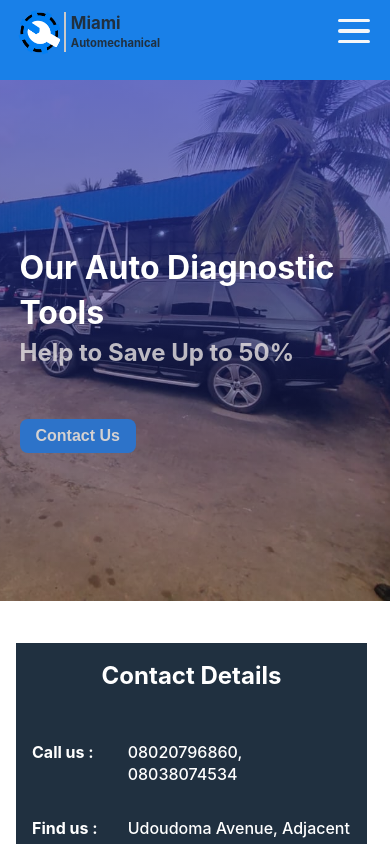
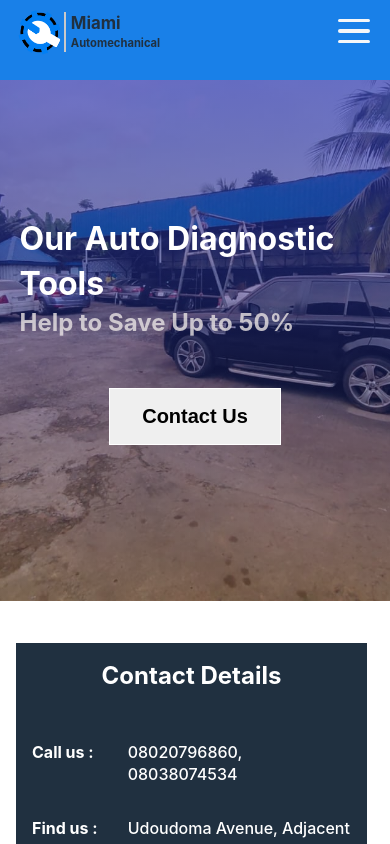
Before and after one commit to Mayor1234/miami-automechanic, a React (Create React App) app: page / in a window 390 px wide. Shown: the top 844 px of the page. Built offline with nearby package versions, Linux system fonts and the light colour scheme; a web font is replaced by a local one.

Commit message:
modiefied hero banner animation and process page responsiveness

```diff
--- a/src/components/googleAds/GoogleAds.js
+++ b/src/components/googleAds/GoogleAds.js
@@ -14,7 +14,6 @@ function GoogleAds(props) {
         class="adsbygoogle"
         style={{ display: 'block' }}
         data-ad-format="auto"
-        data-ad-layout-key="-Yo-ur-la-yo-ut-ke-y"
         data-ad-client="ca-pub-1467151583136063"
         data-ad-slot={dataAdSlot}
         data-full-width-responsive="true"
--- a/src/components/header/header.scss
+++ b/src/components/header/header.scss
@@ -97,8 +97,7 @@ nav {
         width: 100%;
 
         &:hover {
-          color: #203040;
-          padding: 1.6rem 0;
+          padding: 0;
           background-color: rgba(25, 129, 232, 0.785);
           border-bottom: none;
           transition: all 0.35s ease-in-out;
@@ -121,3 +120,17 @@ nav {
     }
   }
 }
+
+@media only screen and (max-width: 320px) and (max-width: 390px) {
+  .nav-container .right-nav {
+    .main-nav {
+      height: 50vh;
+      padding-top: 2.5rem;
+      li {
+        width: 100%;
+        padding: 0;
+        cursor: pointer;
+      }
+    }
+  }
+}
--- a/src/components/main/about/about.scss
+++ b/src/components/main/about/about.scss
@@ -115,7 +115,7 @@ a {
 @media only screen and (max-width: 768px) {
   .about-container {
     display: flex;
-    flex-direction: column;
+    flex-direction: column-reverse;
     justify-content: center;
     align-items: center;
     width: 90%;
@@ -175,7 +175,7 @@ a {
 
     .about-container {
       display: flex;
-      flex-direction: column;
+      flex-direction: column-reverse;
       justify-content: center;
       align-items: center;
       width: 90%;
--- a/src/components/main/heroBanner/HeroBanner.jsx
+++ b/src/components/main/heroBanner/HeroBanner.jsx
@@ -11,9 +11,6 @@ function HeroBanner() {
       <GoogleAds dataAdSlot={2189077895} />
       <div className="slider-container">
         <Slider slides={slides} />
-        <Link to="/contact">
-          <button className="btn">Contact Us</button>
-        </Link>
       </div>
       <div className="elementor-section">
         <div className="elementor-widget-wrap">
--- a/src/components/main/heroBanner/heroBanner.scss
+++ b/src/components/main/heroBanner/heroBanner.scss
@@ -1,28 +1,8 @@
 .slider-container {
   position: relative;
-  height: 90vh;
+  height: 100vh;
   width: 100%;
   margin: 0 auto;
-
-  .btn {
-    position: absolute;
-    left: 13%;
-    bottom: 30%;
-    background-color: rgb(45, 115, 201);
-    color: rgb(212, 209, 209);
-    border: none;
-    padding: 1rem 2rem;
-    font-size: 20px;
-    font-weight: 700;
-    border-radius: 8px;
-    transition: transform 0.5s ease-in-out;
-
-    &:hover {
-      cursor: pointer;
-      transform: scale(0.85);
-      border: 1px solid rgb(45, 115, 201);
-    }
-  }
 }
 
 // ____________________________________________________________________________________
--- a/src/components/main/process/process.scss
+++ b/src/components/main/process/process.scss
@@ -1,7 +1,8 @@
 .process-bg {
   background-color: #f0f2f7;
   padding: 5rem;
-  margin-top: 5rem;
+  margin: 5rem auto;
+  width: 100%;
 
   .our-process {
     .process-heading {
@@ -247,18 +248,18 @@
 @media only screen and (max-width: 390px) {
   .process-bg {
     margin-top: 2rem;
-    width: 100%;
-    padding: 0;
+    width: 90%;
+    padding: 0 0;
 
     .our-process {
-      padding: 1rem;
+      padding: 0rem;
       .process-heading {
-        max-width: 100%;
+        width: 100%;
         margin: 0;
         padding: 2rem 0;
 
         h2 {
-          margin: 0;
+          margin: 0 1rem;
           font-size: 1.5rem;
           font-weight: 700;
 
@@ -273,15 +274,19 @@
       .box-container {
         display: flex;
         flex-direction: column;
+        justify-content: center;
+        align-items: center;
+        width: 100%;
+        margin: 0 auto;
 
         .process-box {
           background-color: #203040;
           position: relative;
           color: #fff;
-          width: 350px;
+          width: 100%;
           height: 200px;
           padding: 1rem;
-          margin: 0 1rem;
+          margin: 0 auto;
 
           .arrow-content {
             display: flex;
@@ -289,22 +294,23 @@
             align-items: flex-start;
             margin-left: 0;
             margin-top: 0;
-            padding: 1rem;
+            padding: 0rem;
           }
           h3 {
             display: flex;
+            font-size: 1rem;
             justify-content: start;
             align-items: flex-start;
-            padding: 0.5rem 3rem;
+            padding: 0.5rem 2rem;
           }
           .process-icon {
             color: white;
             z-index: 20;
-            font-size: 1.2rem;
+            font-size: 1rem;
             position: absolute;
             top: 1.6rem;
-            left: 2rem;
-            padding-right: 5rem;
+            left: 1rem;
+            padding-right: 1rem;
           }
           .arrow-div,
           .arrow-div2,
--- a/src/components/main/slider/Slider.jsx
+++ b/src/components/main/slider/Slider.jsx
@@ -2,6 +2,7 @@ import React, { useEffect, useState } from 'react';
 import './slider.scss';
 import { FaAngleLeft } from 'react-icons/fa';
 import { FaAngleRight } from 'react-icons/fa';
+import { Link } from 'react-router-dom';
 
 function Slider({ slides }) {
   const [current, setCurrent] = useState(0);
@@ -44,8 +45,11 @@ function Slider({ slides }) {
       <div className="slider-inner" style={slideStyle}>
         {
           <div className="hero-content-container">
-            <h1>{slides[current].title}</h1>
-            <h3>{slides[current].subtitle}</h3>
+            <h1>{slides && slides[current].title}</h1>
+            <h3>{slides && slides[current].subtitle}</h3>
+            <Link to="/contact">
+              <button className="btn-hero">Contact Us</button>
+            </Link>
           </div>
         }
       </div>
--- a/src/components/main/slider/slider.scss
+++ b/src/components/main/slider/slider.scss
@@ -1,6 +1,6 @@
 .slider {
   width: 100%;
-  height: 80vh;
+  height: 90vh;
 
   .slider-inner {
     height: 100%;
@@ -9,55 +9,72 @@
     background-repeat: no-repeat;
     background-size: cover;
     position: relative;
-    animation: animatedBackground 10s linear infinite alternate;
+    // animation: animatedBackground 10s linear infinite alternate;
 
-    @keyframes animatedBackground {
-      from {
-        // background-position: 0 0;
-      }
-      to {
-        background-position: 100% 0;
-      }
-    }
+    // @keyframes animatedBackground {
+    //   from {
+    //     // background-position: 0 0;
+    //   }
+    //   to {
+    //     background-position: 100% 0;
+    //   }
+    // }
 
     .hero-content-container {
       position: absolute;
       max-width: 90%;
       top: 30%;
       left: 13%;
+      display: flex;
+      flex-direction: column;
+
       h1 {
         color: #fff;
-        font-size: 4rem;
+        font-size: 3rem;
         color: white;
         transition: all 5s ease-in-out;
-        animation: titleAnim 3s -1s ease-in-out;
+        // animation: titleAnim 3s -1s ease-in-out;
       }
 
       h3 {
-        font-size: 2rem;
+        font-size: 1.5rem;
         color: rgba(234, 229, 229, 0.794);
-        animation: subtitleAnim 4s -1s ease-in-out;
+        // animation: subtitleAnim 4s -1s ease-in-out;
+      }
+      .btn-hero {
+        margin-top: 3rem;
+        border: 1px solid #fff;
+        padding: 1rem 2rem;
+        font-size: 20px;
+        font-weight: 700;
+
+        transition: transform 0.5s ease-in-out;
+
+        &:hover {
+          cursor: pointer;
+          transform: scale(0.9);
+        }
       }
     }
 
-    @keyframes titleAnim {
-      5% {
-        transform: translateY(-80%);
-      }
-      50% {
-        transform: translateY(150px);
-      }
-    }
+    // @keyframes titleAnim {
+    //   5% {
+    //     transform: translateY(-80%);
+    //   }
+    //   50% {
+    //     transform: translateY(150px);
+    //   }
+    // }
 
-    @keyframes subtitleAnim {
-      40% {
-        transform: translateY(-200%);
-      }
+    // @keyframes subtitleAnim {
+    //   40% {
+    //     transform: translateY(-200%);
+    //   }
 
-      70% {
-        transform: translateY(60px);
-      }
-    }
+    //   70% {
+    //     transform: translateY(60px);
+    //   }
+    // }
   }
 
   .next,
@@ -68,10 +85,9 @@
     font-size: 25px;
     text-align: center;
     cursor: pointer;
-    background-color: #333;
+    border: 1px solid #fff;
     padding: 8px 10px;
     opacity: 0.7;
-    border: none;
 
     &:hover {
       background-color: #fff;
@@ -113,13 +129,13 @@
           font-size: 2rem;
           color: white;
           transition: all 5s ease-in-out;
-          animation: titleAnim 3s -1s ease-in-out;
+          // animation: titleAnim 3s -1s ease-in-out;
         }
 
         h3 {
           font-size: 1.5rem;
           color: rgba(234, 229, 229, 0.794);
-          animation: subtitleAnim 4s -1s ease-in-out;
+          // animation: subtitleAnim 4s -1s ease-in-out;
         }
       }
     }
@@ -157,11 +173,17 @@
         position: absolute;
         width: 100%;
         left: 5%;
-        top: 40%;
+        top: 35%;
         h1 {
           width: 100%;
           color: #fff;
           font-size: 2rem;
+        }
+        .btn-hero {
+          display: flex;
+          justify-content: center;
+          align-items: center;
+          margin: 3rem auto;
         }
       }
     }
@@ -172,40 +194,36 @@
   .slider {
     width: 100%;
     height: 70vh;
-
-    .next,
-    .prev {
-      position: absolute;
-      color: #fff;
-      z-index: 3;
-      font-size: 25px;
-      text-align: center;
-      cursor: pointer;
-      background-color: #333;
-      padding: 8px 10px;
-      opacity: 0.7;
-      border: none;
-      display: none;
-
-      &:hover {
-        background-color: #fff;
-        color: #203040;
-        transform: transition 4s ease-in;
-      }
-    }
-
     .slider-inner {
       .hero-content-container {
-        position: absolute;
         width: 100%;
         left: 5%;
-        top: 40%;
+        top: 35%;
+        display: flex;
+        flex-direction: column;
+
         h1 {
           width: 100%;
           color: #fff;
           font-size: 2rem;
         }
+        .btn-hero {
+          display: flex;
+          justify-content: center;
+          align-items: center;
+          margin: 3rem auto;
+        }
       }
     }
   }
 }
+
+@media only screen and (max-width: 320px) {
+  .slider {
+    .slider-inner {
+      .hero-content-container {
+        top: 30%;
+      }
+    }
+  }
+}
--- a/src/pages/contact/Contact.jsx
+++ b/src/pages/contact/Contact.jsx
@@ -1,4 +1,4 @@
-import React, { useEffect, useRef } from 'react';
+import React, { useRef } from 'react';
 import emailjs from '@emailjs/browser';
 import PagesHeader from '../pagesHeader/PagesHeader';
 import './contact.scss';
```
Also changed, not shown: 1 other file (tests, documents, lock files or other folders).
